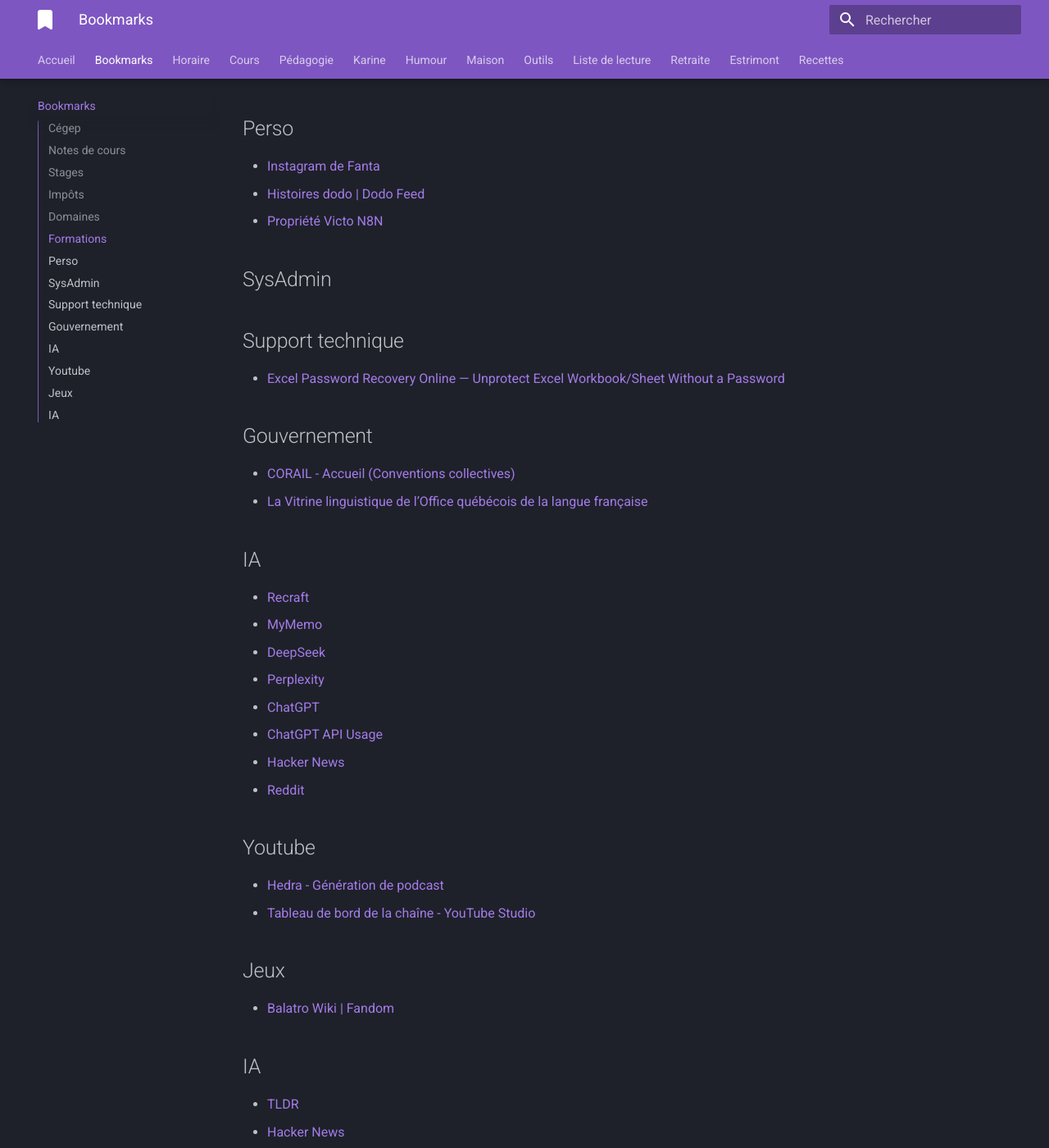
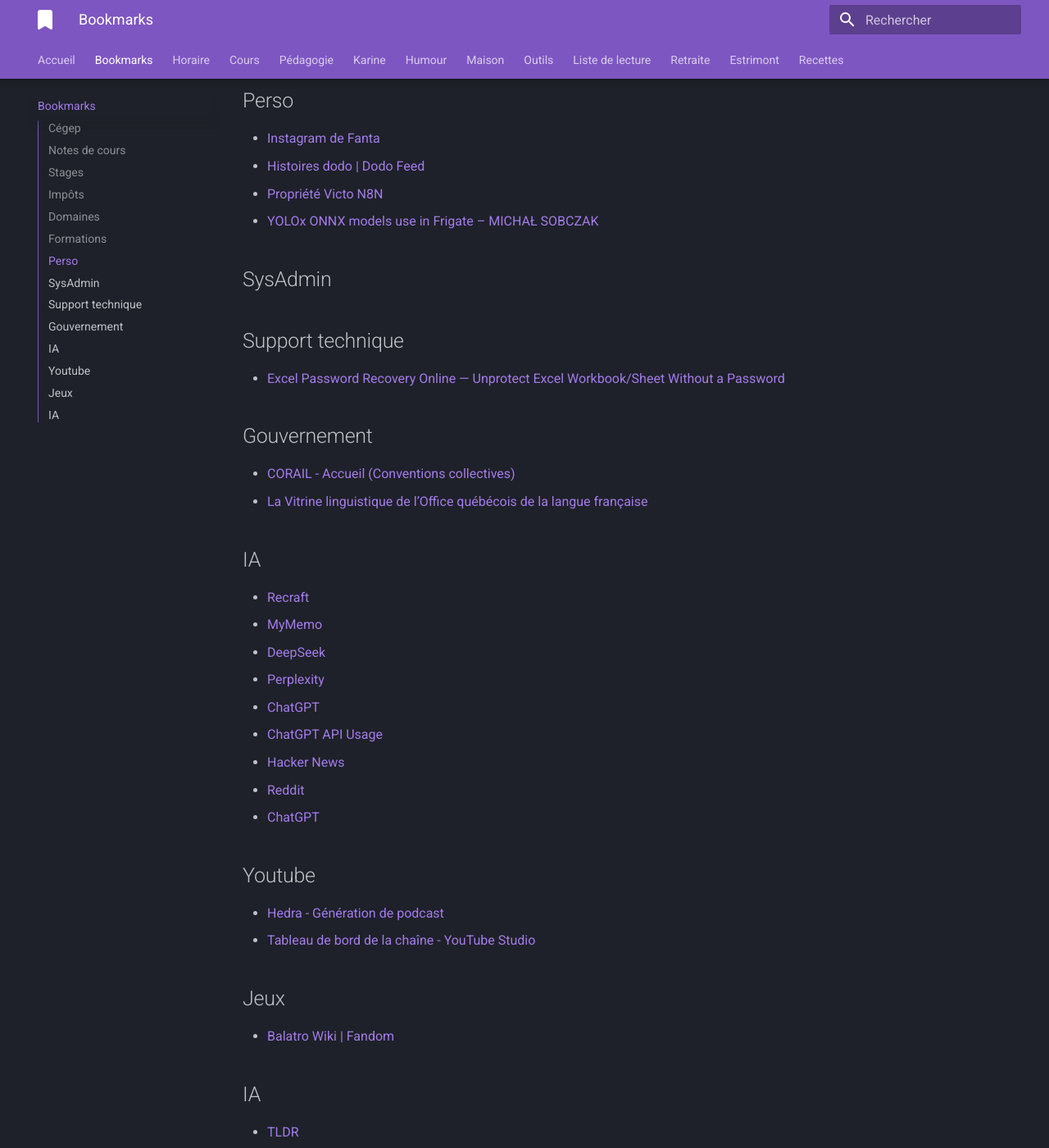
Before and after one commit to jaixan/bm, an MkDocs documentation site: the page built from docs/bookmarks.md, in a window 1280 px wide and 1400 px high, scrolled down 1996 px. Shown: the whole window at 82% size. Built offline with MkDocs 1.6.1 and Material for MkDocs 9.7.7, drawn with Linux system fonts in a browser that asks for light colours.

Commit message:
ajout signets

```diff
--- a/docs/bookmarks.md
+++ b/docs/bookmarks.md
@@ -65,6 +64,7 @@
 - [Instagram de Fanta](https://www.instagram.com/acatnamedfanta/p/CK_pEZdplxj/)
 - [Histoires dodo | Dodo Feed](https://www.notion.so/2407425d2af4809ba877c649c87c2871?v=2407425d2af4801298f6000ca84d7dbe)
 - [Propriété Victo N8N](https://guizmo.profinfo.ca/form/82f68f26-2622-42bc-9457-ecd530b55a75)
+- [YOLOx ONNX models use in Frigate – MICHAŁ SOBCZAK](https://michalasobczak.pl/ai-ml/2025/09/yolox-onnx-models-use-in-frigate/)
 
 ## SysAdmin
 
@@ -88,6 +88,7 @@
 - [ChatGPT API Usage](https://platform.openai.com/usage)
 - [Hacker News](https://news.ycombinator.com/)
 - [Reddit](https://www.reddit.com/)
+- [ChatGPT](https://chat.openai.com/)
 
 ## Youtube
 
```
Also changed, not shown: other parts of docs/bookmarks.md (+0 -1 lines), 1 other file.
